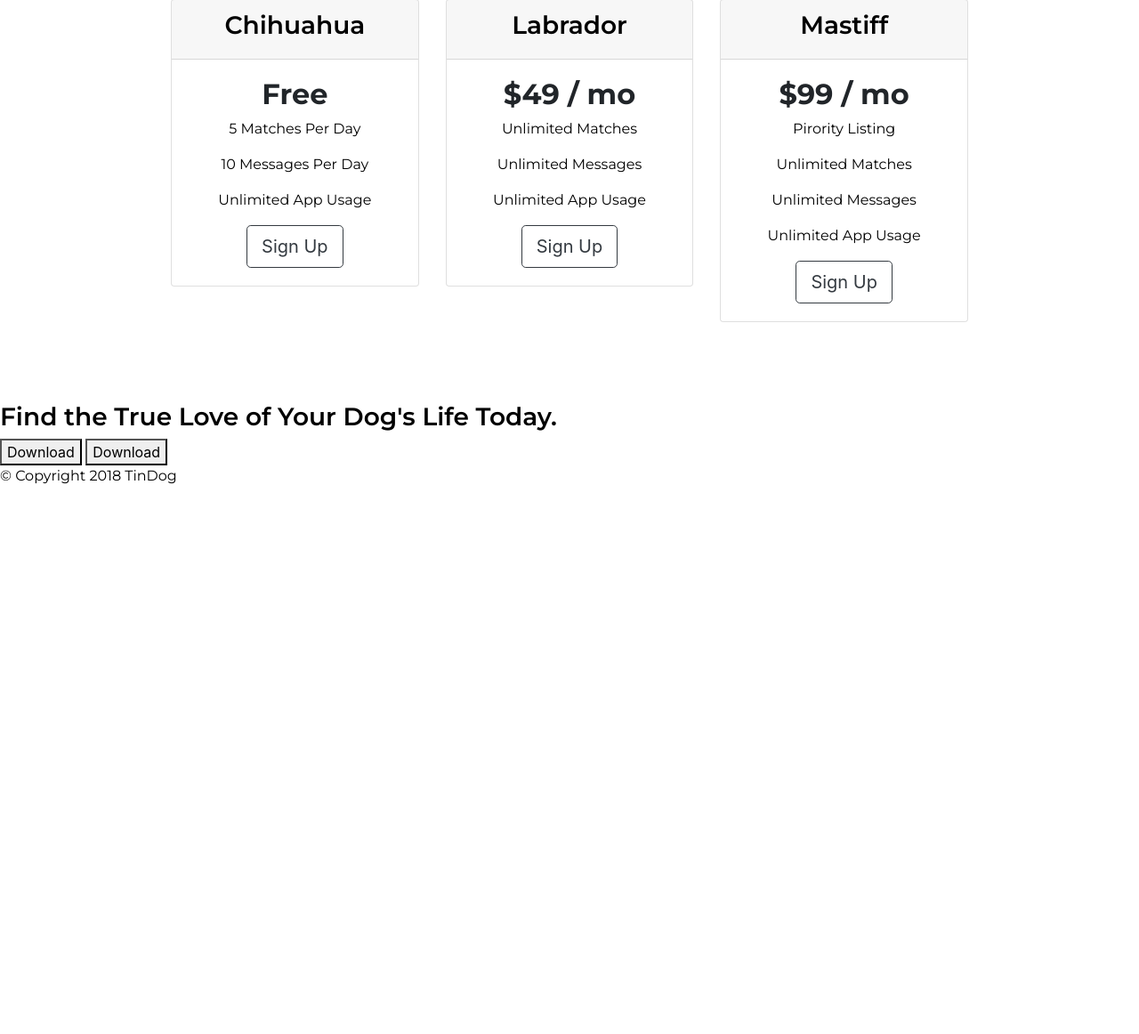
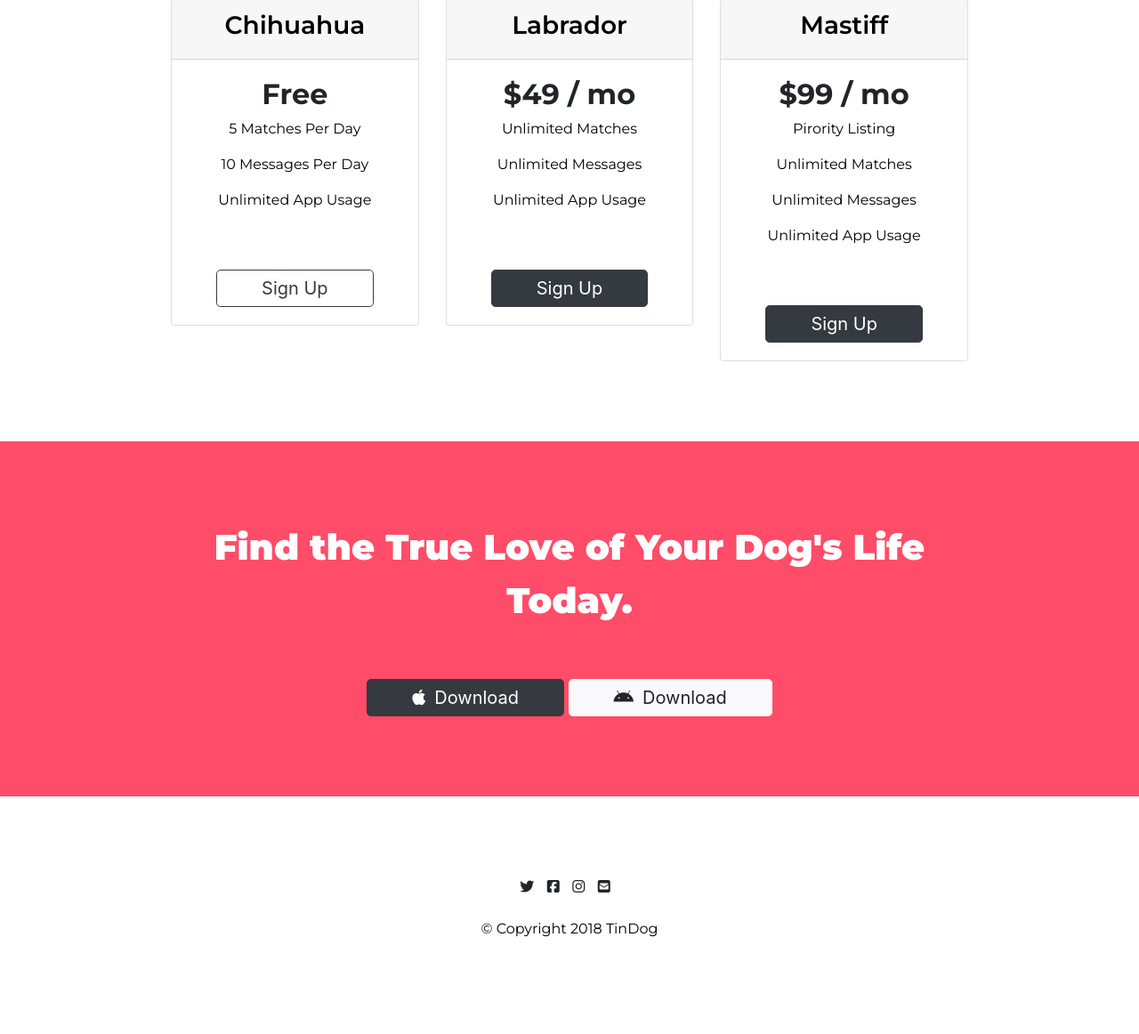
Before and after one commit to Dwarakeshwaran/Code-Geek, a PHP site: the page made by Udemy/Web Development/BOOTSTRAP/TinDog-Start/index.html in a window 1280 px wide. Shown: the part 1741-2903 px from the top of the page at 89% size. Before the commit the page ends 2285 px from the top, so only its background shows below. Run offline with PHP 8.4, Linux system fonts and the light colour scheme; some libraries are stand-ins or nearby versions.

Commit message:
Intermediate Bootstrap Challenge 2 Completed!

```diff
--- a/Udemy/Web Development/BOOTSTRAP/TinDog-Start/css/styles.css
+++ b/Udemy/Web Development/BOOTSTRAP/TinDog-Start/css/styles.css
@@ -139,5 +139,27 @@ h3{
   padding: 7% 15%;
   text-align: center;
 
+}
+
+
+/* Call to Action */
+
+#cta{
+  background-color: #ff4c68;
+  padding: 7% 15%;
+  text-align: center;
+  color: white;
+
 
 }
+
+.cta-download-button{
+  margin-top: 50px;
+  padding: 5px 50px;
+}
+
+#footer{
+  padding: 7% 15%;
+  text-align: center;
+
+}
--- a/Udemy/Web Development/BOOTSTRAP/TinDog-Start/index.html
+++ b/Udemy/Web Development/BOOTSTRAP/TinDog-Start/index.html
@@ -34,13 +34,13 @@
           <div class="collapse navbar-collapse" id="navbarToggleExternalContent">
             <ul class="navbar-nav ml-auto">
               <li class="nav-item">
-                <a class="nav-link" href="">Contact</a>
+                <a class="nav-link" href="#footer">Contact</a>
               </li>
               <li class="nav-item">
-                <a class="nav-link" href="">Pricing</a>
+                <a class="nav-link" href="#pricing">Pricing</a>
               </li>
               <li class="nav-item">
-                <a class="nav-link" href="">Download</a>
+                <a class="nav-link" href="#cta">Download</a>
               </li>
             </ul>
           </div>
@@ -165,7 +165,7 @@
             <p>5 Matches Per Day</p>
             <p>10 Messages Per Day</p>
             <p>Unlimited App Usage</p>
-            <button class="btn btn-lg btn-outline-dark" type="button" >Sign Up</button>
+            <button class="btn btn-lg btn-outline-dark cta-download-button" type="button" >Sign Up</button>
 
           </div>
 
@@ -187,7 +187,7 @@
             <p>Unlimited Matches</p>
             <p>Unlimited Messages</p>
             <p>Unlimited App Usage</p>
-            <button class="btn btn-lg btn-outline-dark" type="button">Sign Up</button>
+            <button class="btn btn-lg btn-dark cta-download-button" type="button">Sign Up</button>
 
           </div>
 
@@ -209,7 +209,7 @@
             <p>Unlimited Matches</p>
             <p>Unlimited Messages</p>
             <p>Unlimited App Usage</p>
-            <button class="btn btn-lg btn-outline-dark" type="button">Sign Up</button>
+            <button class="btn btn-lg btn-dark cta-download-button" type="button">Sign Up</button>
 
           </div>
 
@@ -221,10 +221,6 @@
     </div>
 
 
-
-
-
-
   </section>
 
 
@@ -232,9 +228,9 @@
 
   <section id="cta">
 
-    <h3>Find the True Love of Your Dog's Life Today.</h3>
-    <button type="button">Download</button>
-    <button type="button">Download</button>
+    <h1>Find the True Love of Your Dog's Life Today.</h1>
+    <button type="button" class="btn btn-dark btn-lg cta-download-button"><i class="fab fa-apple fa-1.5x"></i>Download</button>
+    <button type="button" class="btn btn-light btn-lg cta-download-button"><i class="fab fa-android fa-1.5x"></i>Download</button>
 
   </section>
 
@@ -243,6 +239,12 @@
 
   <footer id="footer">
 
+
+    <i class="fab fa-twitter fa-1x"></i>
+    <i class="fab fa-facebook-square fa-1x"></i>
+    <i class="fab fa-instagram fa-1x"></i>
+    <i class="fas fa-envelope-square fa-1x"></i>
+    <br><br>
     <p>© Copyright 2018 TinDog</p>
 
   </footer>
```
